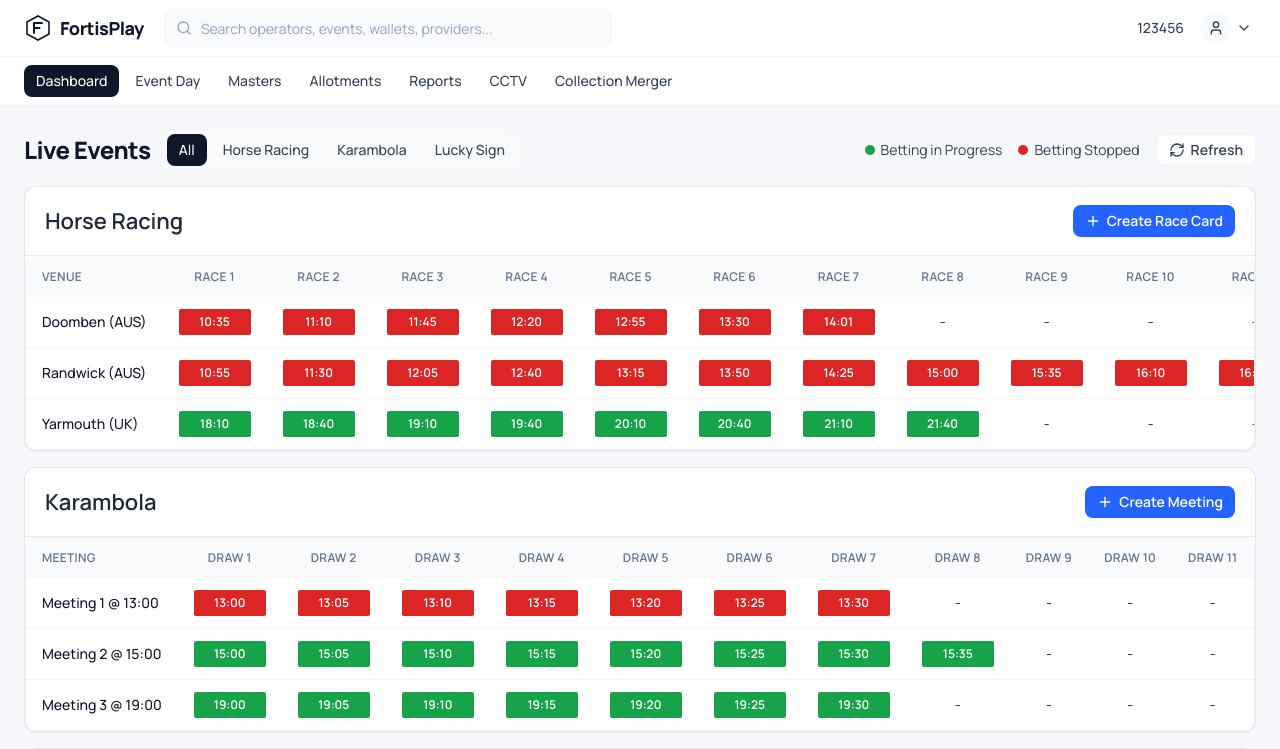
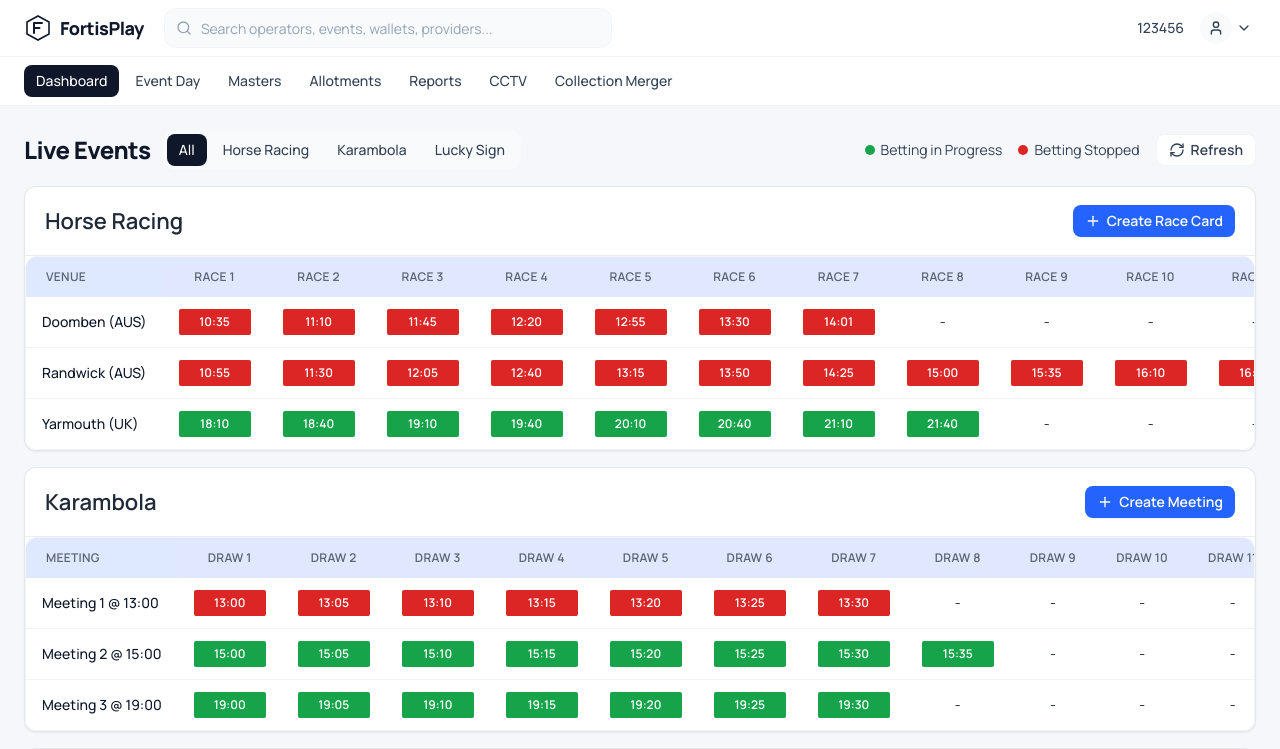
Before and after one commit to Vinay-1206/FortisPlay, a Next.js app: page /dashboard in a window 1280 px wide. Shown: the top 749 px of the page. Built offline with nearby package versions, Linux system fonts and the light colour scheme.

Commit message:
BG added in row

```diff
--- a/src/components/dashboard/EventScheduleTable.tsx
+++ b/src/components/dashboard/EventScheduleTable.tsx
@@ -14,7 +14,7 @@ export function EventScheduleTable({ group }: { group: EventGroup }) {
     <TableContainer className="scrollbar-thin">
       <TableHead>
         <TableRow>
-          <Th className="sticky left-0 z-10 bg-surface-subtle">{firstColumnLabel}</Th>
+          <Th className="sticky left-0 z-20">{firstColumnLabel}</Th>
           {group.columns.map((col) => (
             <Th key={col} className="text-center">
               {col}
--- a/src/components/ui/Table.tsx
+++ b/src/components/ui/Table.tsx
@@ -12,7 +12,7 @@ export function TableContainer({ className, children, ...props }: HTMLAttributes
 
 export function TableHead({ className, children, ...props }: HTMLAttributes<HTMLTableSectionElement>) {
   return (
-    <thead className={cn('bg-surface-subtle', className)} {...props}>
+    <thead className={cn('bg-[#2563FF]/[0.08]', className)} {...props}>
       {children}
     </thead>
   );
@@ -34,12 +34,26 @@ export function TableRow({ className, children, ...props }: HTMLAttributes<HTMLT
   );
 }
 
-export function Th({ className, children, ...props }: ThHTMLAttributes<HTMLTableCellElement>) {
+export function Th({
+  className,
+  children,
+  ...props
+}: ThHTMLAttributes<HTMLTableCellElement>) {
   return (
     <th
       scope="col"
       className={cn(
-        'whitespace-nowrap px-4 py-3 text-left text-xs font-semibold uppercase tracking-wide text-ink-500',
+        `
+        h-10
+        bg-[#2563FF]/[0.08]
+        px-5
+        text-left
+        text-[12px]
+        font-semibold
+        uppercase
+        tracking-wide
+        text-[#5B6475]
+        `,
         className,
       )}
       {...props}
```
